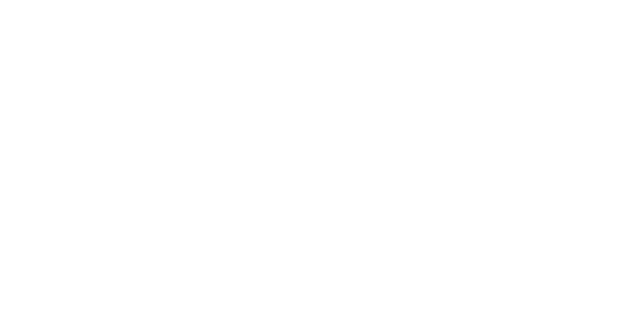
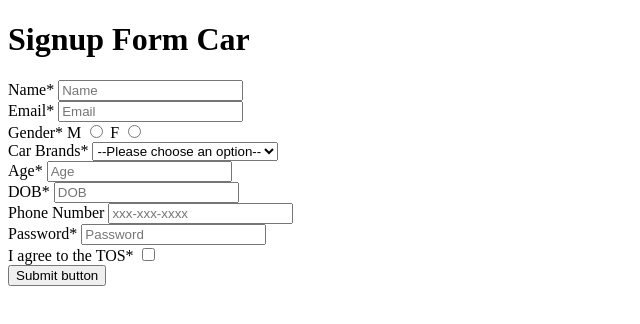
Before and after one commit to acciojob/signup-form-car-Nawade-Ankitha, a website: page main.html in a window 1280 px wide. Shown: the whole page, without its empty margins (0-640 px from the left). Drawn offline with Linux system fonts and the light colour scheme.

Commit message:
created a submission

```diff
--- a/main.html
+++ b/main.html
@@ -7,10 +7,56 @@
 </head>
 
 <body>
-	<!-- the entire body must be written by student -->
-    <script type="text/javascript" src="./script.js">
-</script>
-
+	<form action="#" method="get">
+	<h1>Signup Form Car</h1>
+	<div>
+	<label for="name">Name*</label>
+	<input type="text"  name="name" id="name" placeholder="Name" required>
+	</div>
+	<div>
+	<label for="email">Email*</label>
+	<input type="email" name="email" id="email" placeholder="Email" required>
+	</div>
+	<div>
+	<label for="gender_m">Gender*</label>
+		M
+	<input type="radio" name="gender" id="gender_m" placeholder="Gender" required>
+		F
+	<input type="radio" name="gender" id="gender_f" placeholder="Gender" required>
+	</div>
+	<div>
+	<label for="cars">Car Brands*</label>
+	<select id="cars" name="car Brands" placeholder="--Please choose an option--" required >
+		<option value="" disabled selected hidden>--Please choose an option--</option>
+		<option value="BMW">BMW</option>
+		<option value="Audi">Audi</option>
+		<option value="Mercedez">Mercedez</option>
+	</select>
+	</div>
+	<div>
+	<label for="age">Age*</label>
+	<input type="number" name="age" id="age" placeholder="Age" required>
+	</div>
+	<div>
+	<label for="dob">DOB*</label>
+	<input type="text" name="dob" id="dob" placeholder="DOB" required>
+	</div>
+	<div>
+	<label for="tel">Phone Number</label>
+	<input type="tel" name="tel" id="tel" placeholder="xxx-xxx-xxxx">
+	</div>
+	<div>
+	<label for="password">Password*</label>
+	<input type="password" name="password" id="password" placeholder="Password" required>
+	</div>
+	<div>
+	<label for="tos">I agree to the TOS*</label>
+	<input type="checkbox" name="tos" id="tos" placeholder="Checkbox" required>
+	</div>
+	<div>
+	<button type="submit">Submit button</button>
+	</div>
+	</form>
 </body>
 
 </html>
```
